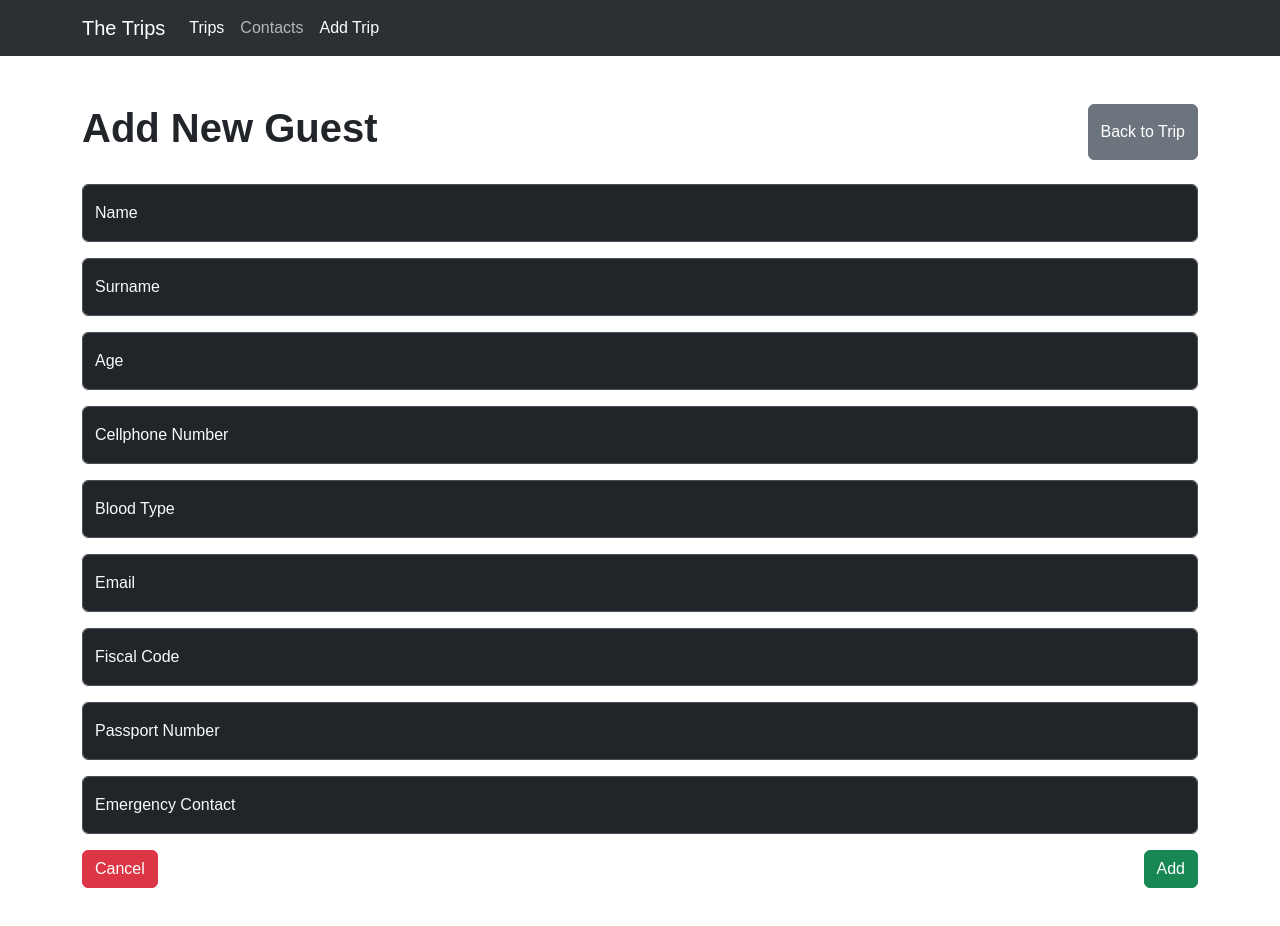
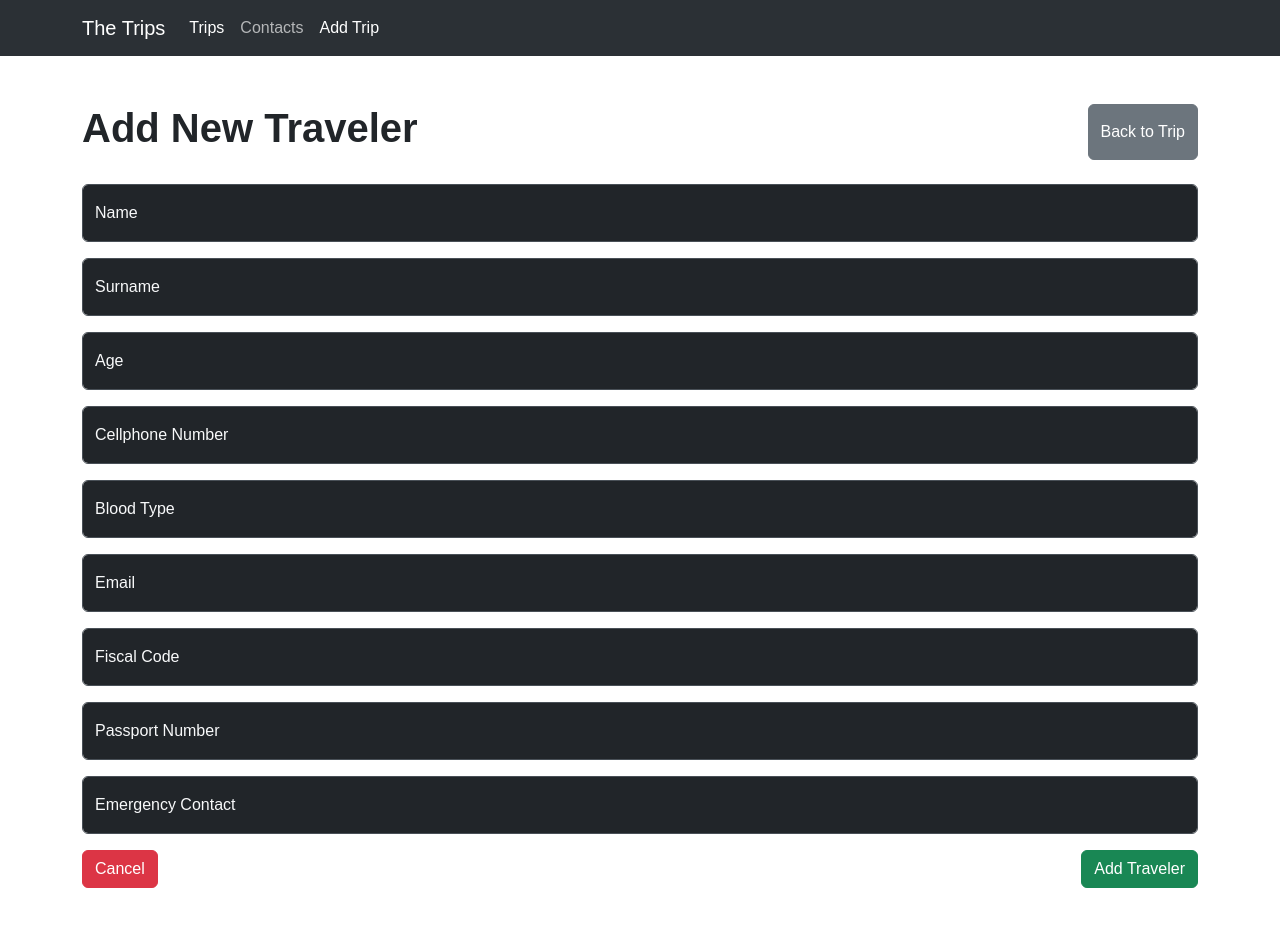
Before and after one commit to MarcoProstamo/webapp-sac, a React (Vite) app: page /trips/newtrip/newmembers/1 in a window 1280 px wide. Shown: the top 926 px of the page. Built offline with nearby package versions, Linux system fonts and the light colour scheme.

Commit message:
Refactor → Visual Rename Guests to Travelers

```diff
--- a/src/assets/pages/AddNewTripPage.jsx
+++ b/src/assets/pages/AddNewTripPage.jsx
@@ -128,7 +128,7 @@ export default function AddNewTripPage() {
             Cancel
           </button>
           <button type="submit" className="btn btn-success">
-            Add
+            Add Trip
           </button>
         </div>
       </form>
--- a/src/assets/pages/NewMembersPage.jsx
+++ b/src/assets/pages/NewMembersPage.jsx
@@ -49,7 +49,7 @@ export default function NewMembersPage() {
   return (
     <div className="container my-5">
       <div className="d-flex justify-content-between mb-4">
-        <h1 className="fw-semibold text-center">Add New Guest</h1>
+        <h1 className="fw-semibold text-center">Add New Traveler</h1>
         <button
           type="button"
           className="btn btn-secondary"
@@ -215,7 +215,7 @@ export default function NewMembersPage() {
           </button>
 
           <button type="submit" className="btn btn-success">
-            Add
+            Add Traveler
           </button>
         </div>
       </form>
--- a/src/assets/pages/TripPage.jsx
+++ b/src/assets/pages/TripPage.jsx
@@ -86,7 +86,7 @@ export default function TripPage() {
                 <div className="avatar big text-bg-success d-inline-block mb-2">
                   <i className="fa-solid fa-plus"></i>
                 </div>
-                <h6 className="card-title text-success fw-semibold">{`Add Guest`}</h6>
+                <h6 className="card-title text-success fw-semibold">{`Add Traveler`}</h6>
               </div>
             </div>
           </div>
```
